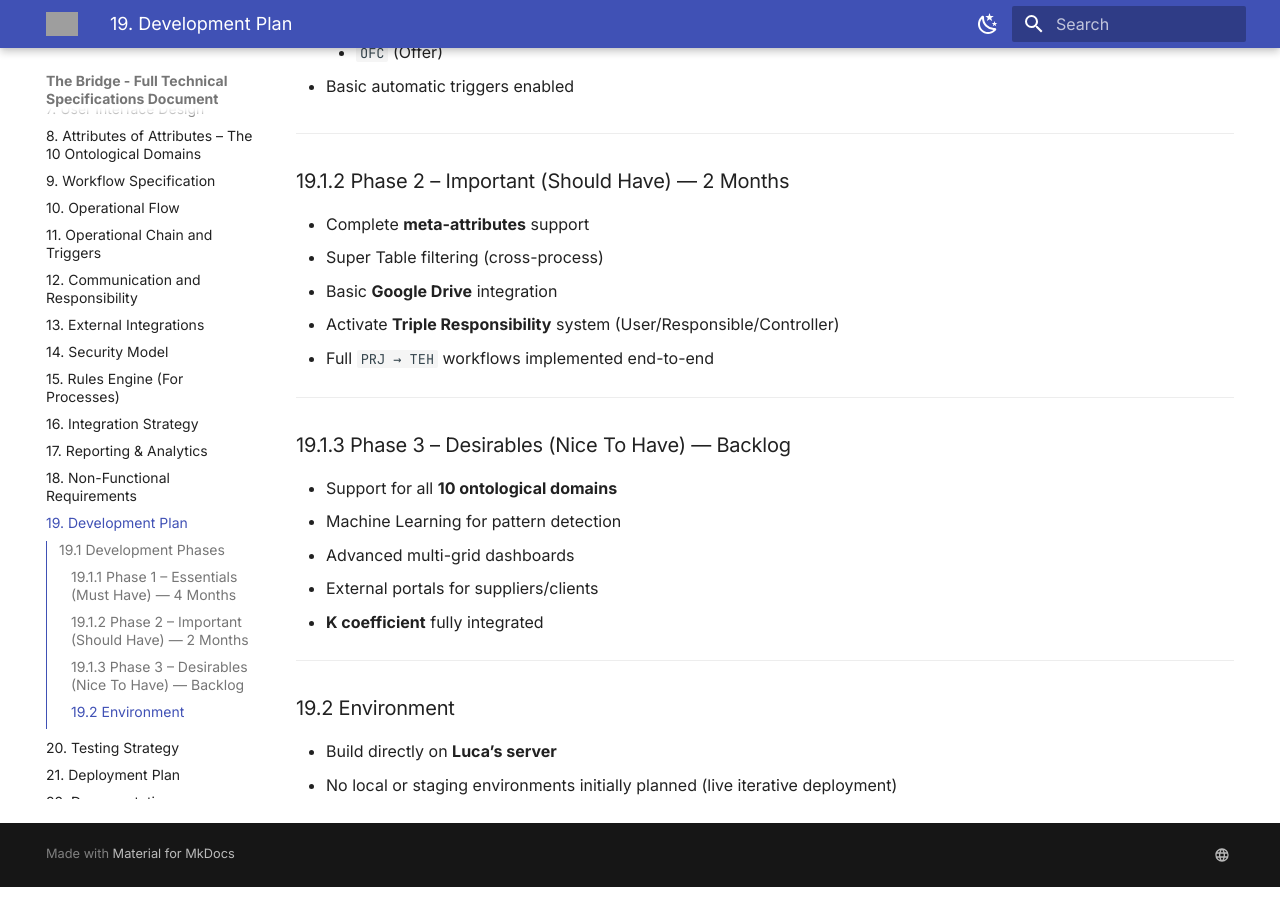
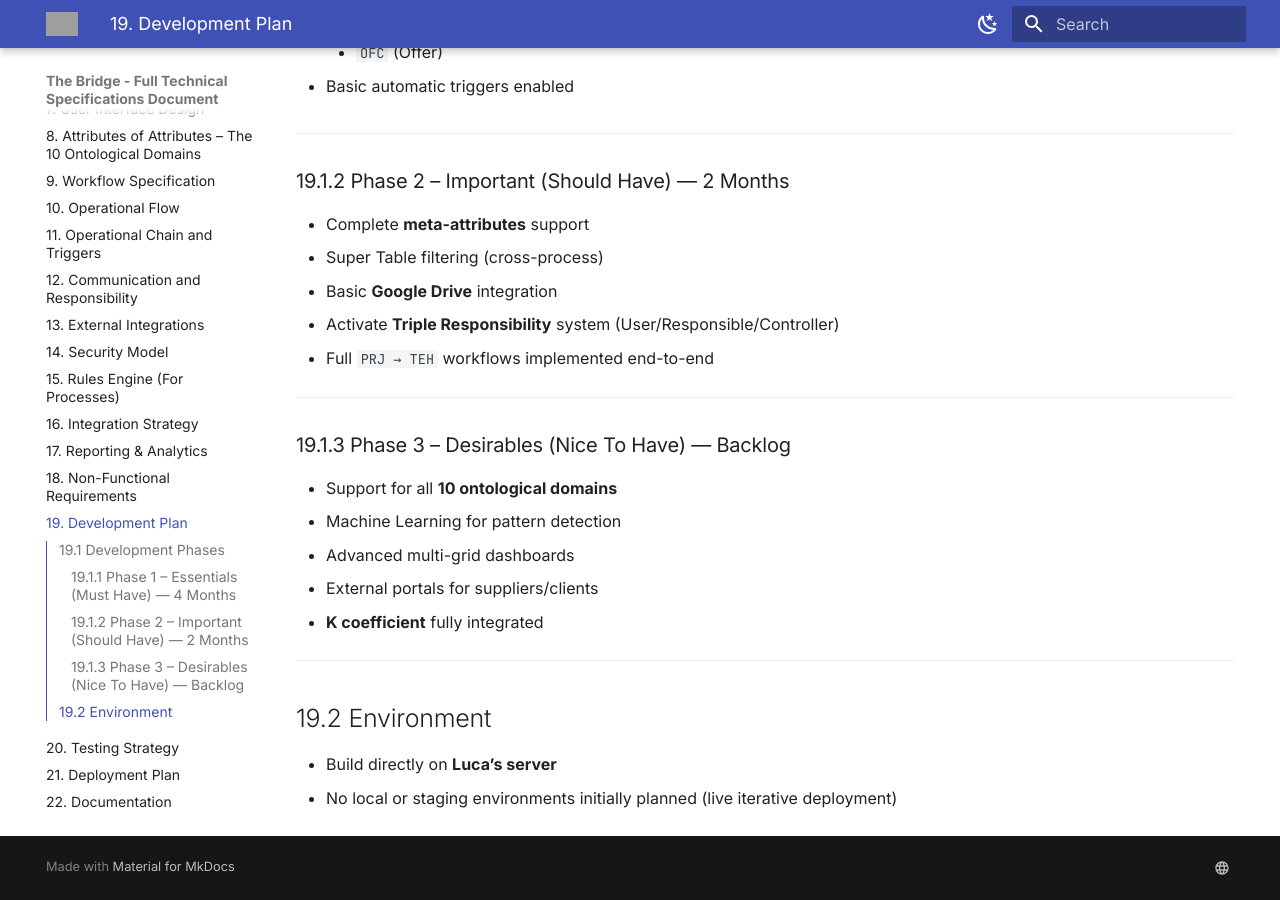
Before and after one commit to caufero/thebridge-docs, an MkDocs documentation site: the page built from docs/19-development-plan.md, in a window 1280 px wide and 900 px high, scrolled down 505 px. Built offline with MkDocs 1.6.1 and Material for MkDocs 9.7.7, drawn with Linux system fonts in a browser that asks for light colours; grey boxes are pictures that could not be loaded.

```diff
--- a/docs/19-development-plan.md
+++ b/docs/19-development-plan.md
@@ -34,6 +34,6 @@
 
 ---
 
-### 19.2 Environment
+## 19.2 Environment
 - Build directly on **Luca’s server**
 - No local or staging environments initially planned (live iterative deployment)
```
